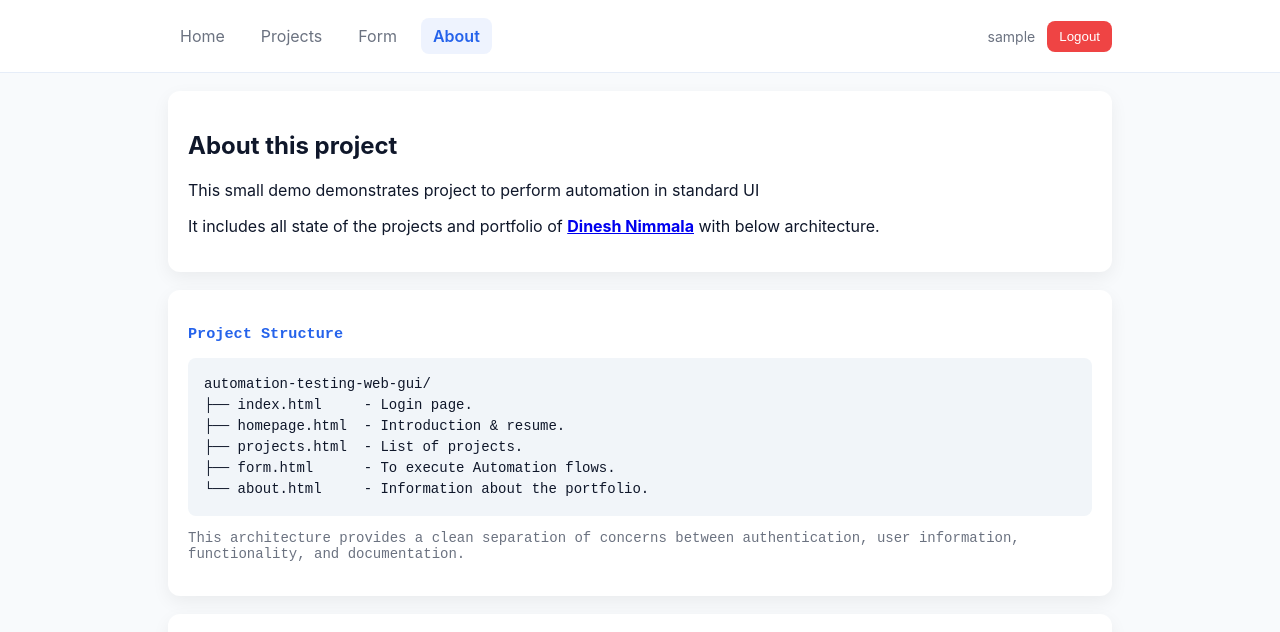
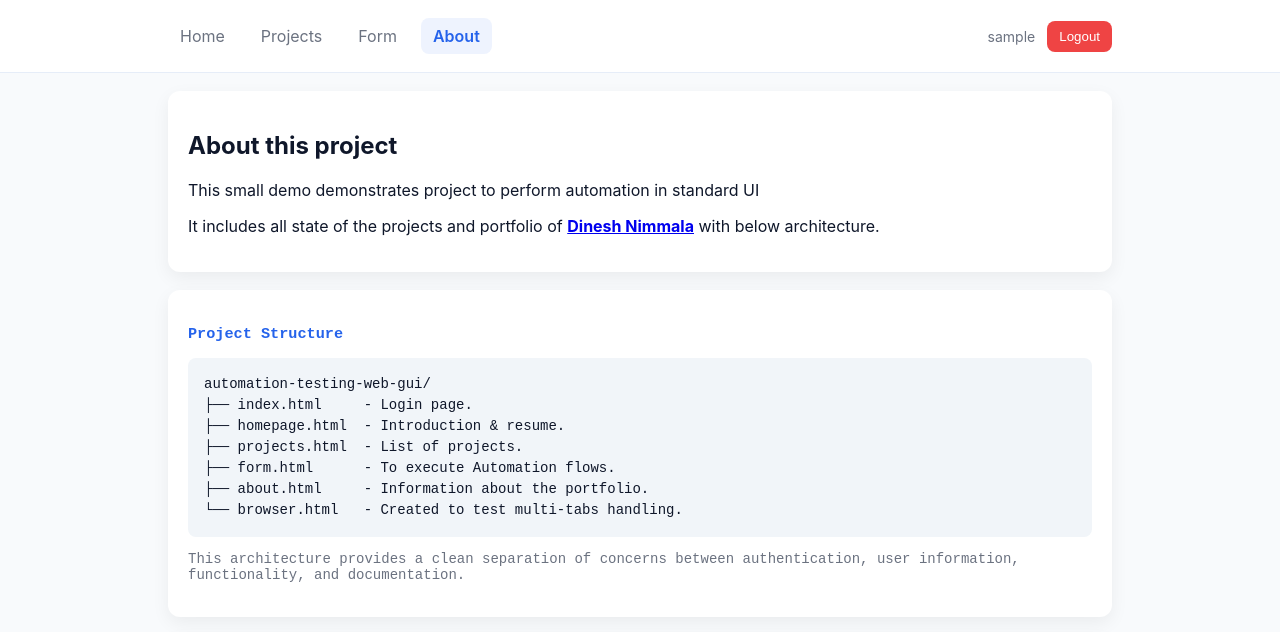
Before and after one commit to ND005/automation-testing-web-gui, a plain HTML site: page about.html in a window 1280 px wide. Shown: the top 632 px of the page. Drawn offline with Linux system fonts and the light colour scheme; sample sign-in values are in the browser's storage.

Commit message:
12/02/2025:Updated the form screen

```diff
--- a/about.html
+++ b/about.html
@@ -126,7 +126,9 @@
 ├── homepage.html  - Introduction & resume.
 ├── projects.html  - List of projects.
 ├── form.html      - To execute Automation flows.
-└── about.html     - Information about the portfolio.</pre>
+├── about.html     - Information about the portfolio.
+└── browser.html   - Created to test multi-tabs handling.
+</pre>
       <p style="font-size:14px;color:var(--muted);margin-top:12px">This architecture provides a clean separation of
         concerns between authentication, user information, functionality, and documentation.</p>
     </section>
```
Also changed, not shown: form.html (+1 -1 lines), homepage.html (+0 -1 lines).
